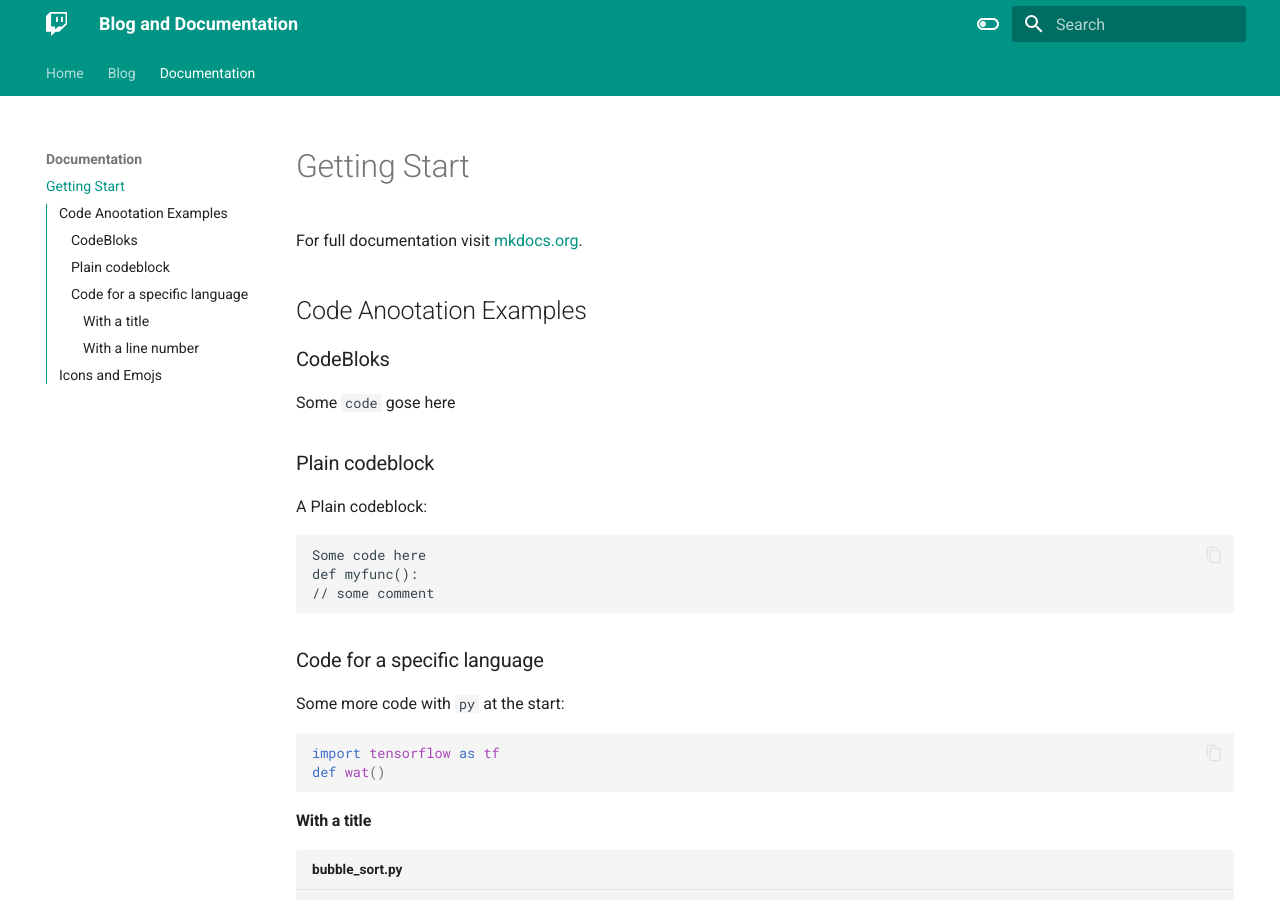
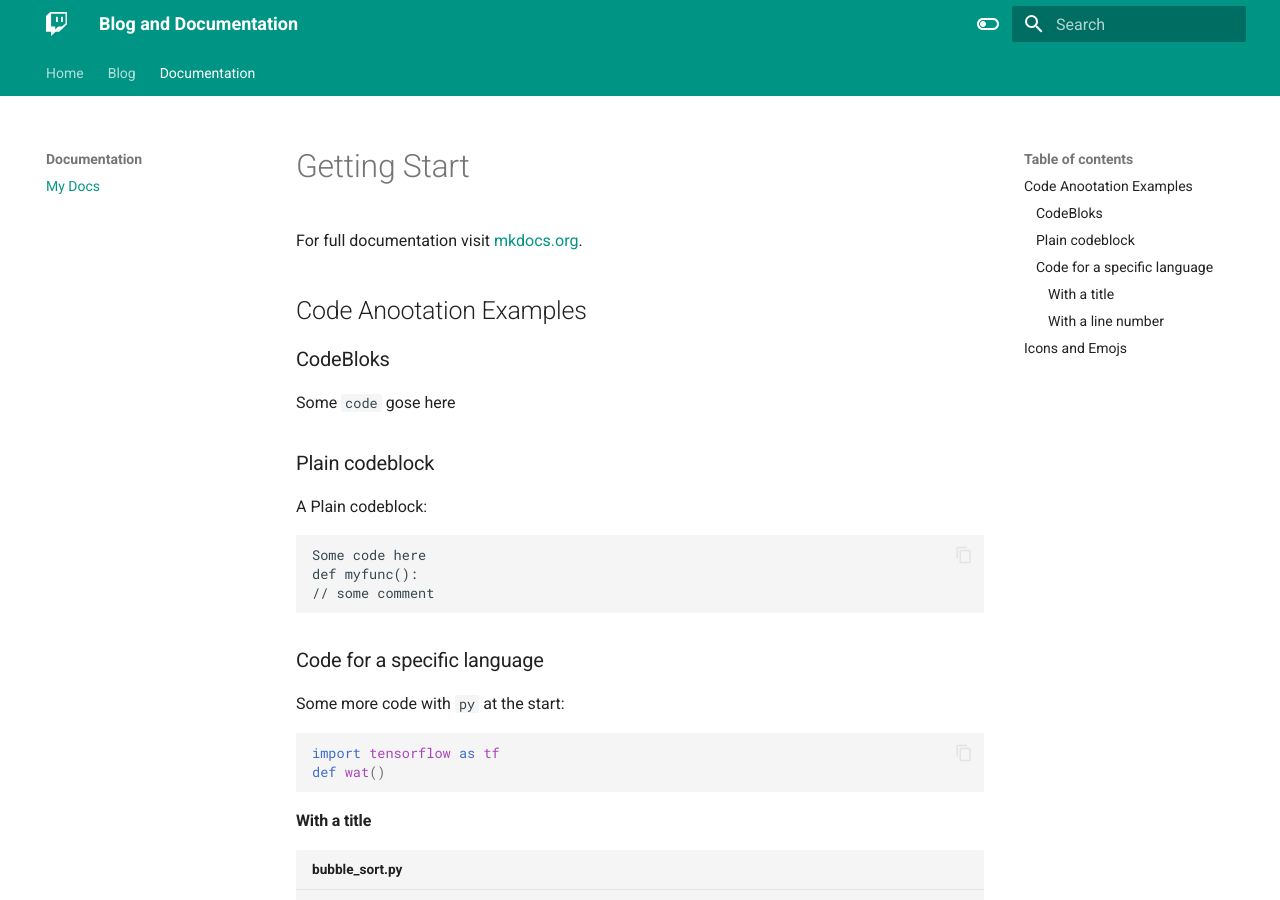
Before and after one commit to sanprasirt/blog-docs, an MkDocs documentation site: the page built from docs/documents/getting-started.md, in a window 1280 px wide and 900 px high. Built offline with MkDocs 1.6.1 and Material for MkDocs 9.7.7, drawn with Linux system fonts in a browser that asks for light colours; emoji names are drawn with the system emoji font.

Commit message:
Update nav

```diff
--- a/mkdocs.yml
+++ b/mkdocs.yml
@@ -10,7 +10,7 @@ theme:
     #- navigation.sections
     - navigation.indexes
     #- navigation.top
-    - toc.integrate
+    # - toc.integrate
     - search.suggest # display the likeliest results first
     - search.highlight # Highlight search all occurrences
     - search.share # Show share button in search results
@@ -36,9 +36,9 @@ nav:
   - Home:
     - index.md
   - Blog:
-    - blog.md
+    - My Blog: blog.md
   - Documentation:
-    - documents/getting-started.md
+    - My Docs: documents/getting-started.md
 extra:
   social:
     - type: github
```
Also changed, not shown: docs/blog.md (added, +1 -0 lines).
